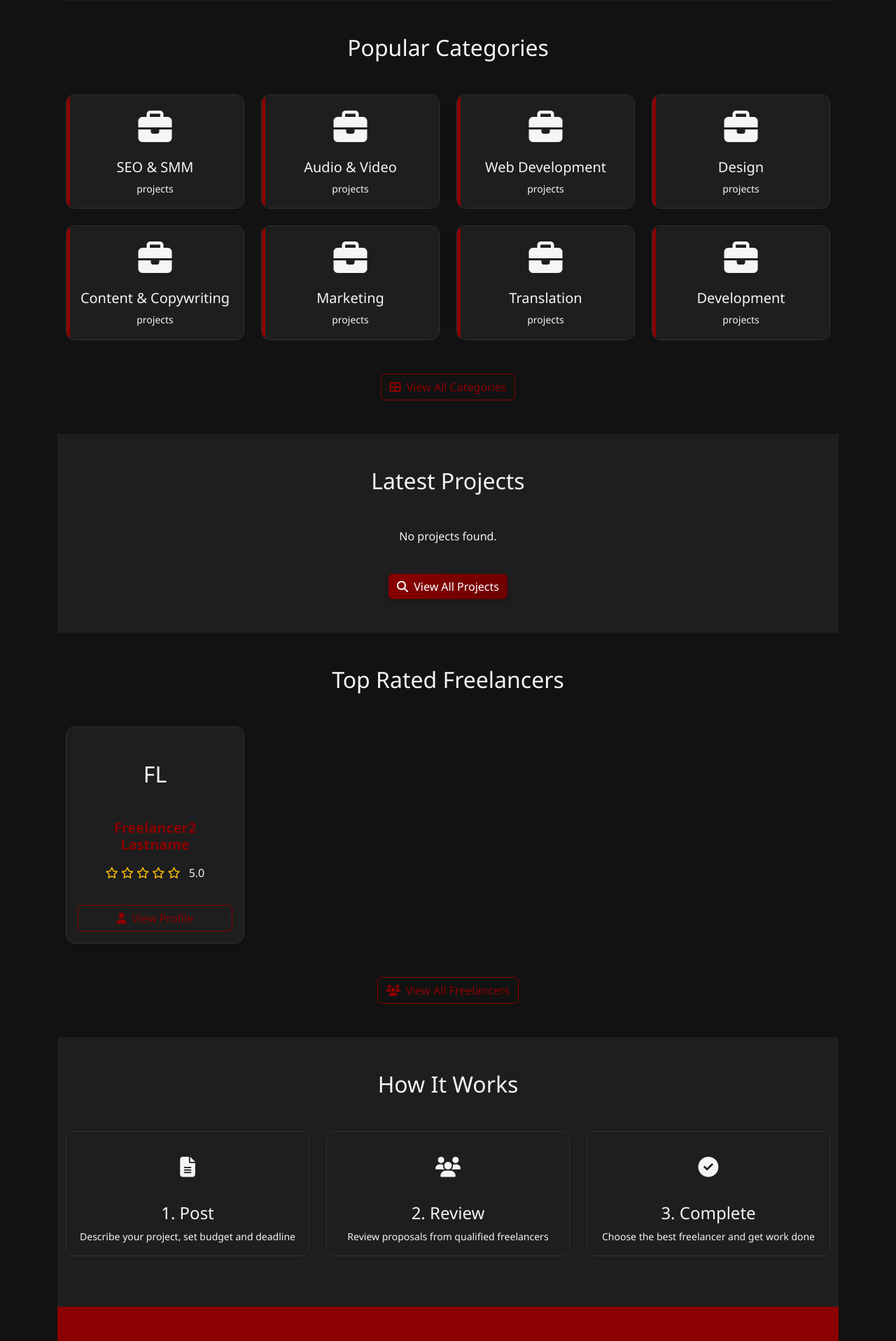
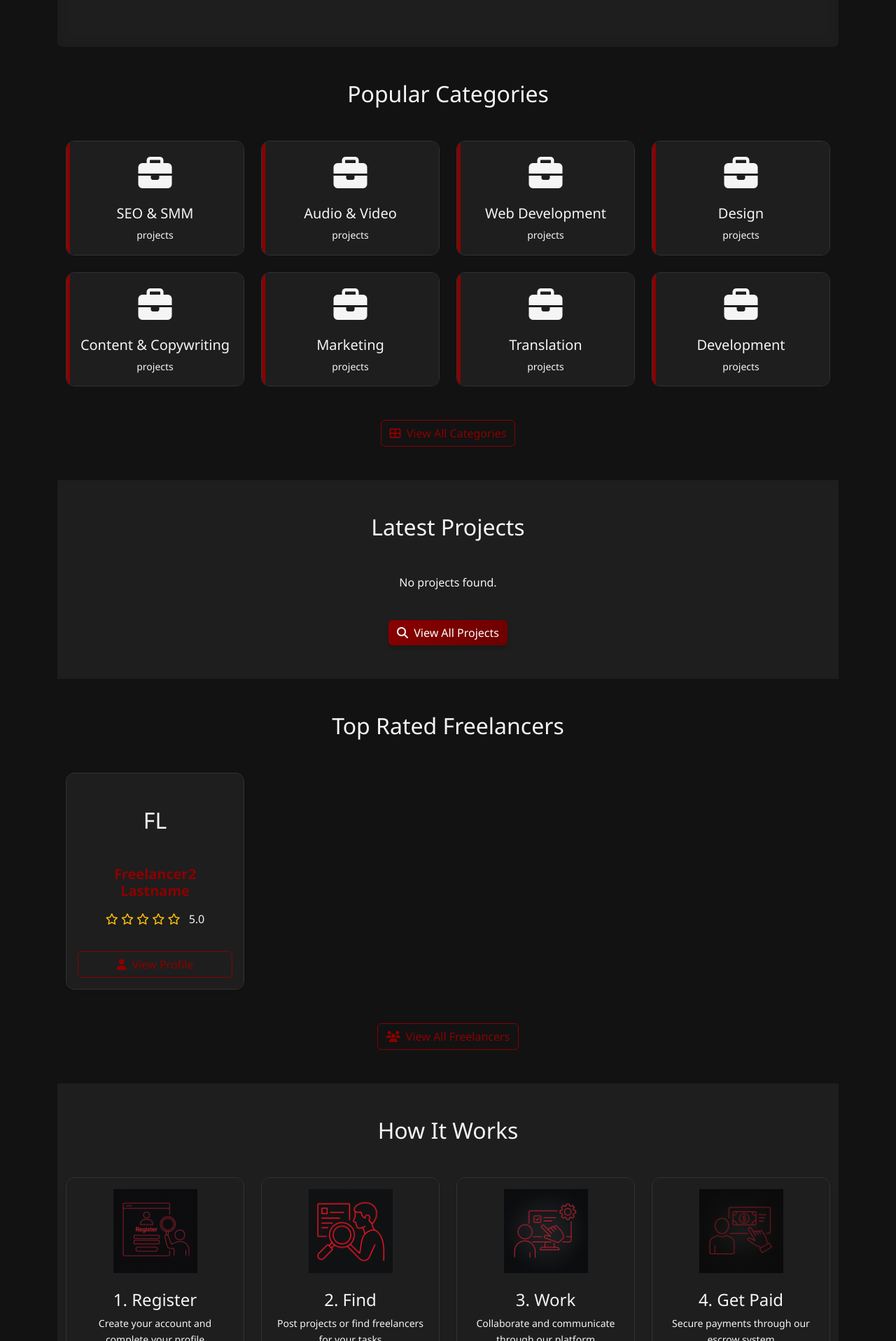
Before and after one commit to arendt19/WorkBy, a Django app: page /en/ in a window 1280 px wide. Shown: the part 844-2760 px from the top of the page at 70% size. Run offline with Django 5.2, Linux system fonts and the light colour scheme; data comes from the database, SQL or seed files in the repository; both versions use the stored data as it was after the commit; parts of the project's set-up code (start-up, migrations or seed data) failed here and were passed over; some libraries are stand-ins or nearby versions.

Commit message:
v1.5.4 images

```diff
--- a/freelance_platform/templates/base.html
+++ b/freelance_platform/templates/base.html
@@ -6,7 +6,7 @@
     <meta charset="UTF-8">
     <meta name="viewport" content="width=device-width, initial-scale=1.0">
     <title>{% block title %}WorkBy{% endblock %}</title>
-    <link rel="icon" href="{% static 'img/favicon.svg' %}" type="image/svg+xml">
+    <link rel="icon" href="{% static 'img/favicon.png' %}" type="image/png">
     <link rel="alternate icon" href="{% static 'img/favicon.ico' %}" type="image/x-icon">
 
     <!-- Bootstrap CSS -->
--- a/freelance_platform/templates/includes/header.html
+++ b/freelance_platform/templates/includes/header.html
@@ -6,7 +6,7 @@
     <div class="container">
         <!-- Логотип -->
         <a class="navbar-brand" href="{% url 'jobs:home' %}">
-            <span style="font-size: 1.4rem; font-weight: 700; letter-spacing: 1px; color: #fff;">WorkBy</span>
+            <img src="{% static 'img/logo.png' %}" alt="WorkBy" height="40" class="d-inline-block align-text-top me-2">
         </a>
 
         <!-- Кнопка для мобильного меню -->
--- a/freelance_platform/templates/jobs/contract_detail.html
+++ b/freelance_platform/templates/jobs/contract_detail.html
@@ -418,7 +418,7 @@
                         <h5 class="card-title mb-0 fw-bold">{% trans "Contract Details" %}</h5>
                     </div>
                     <span class="badge bg-{{ contract.get_status_class }}" style="font-size: 0.85rem; padding: 0.4rem 0.8rem; border-radius: 30px; box-shadow: 0 2px 5px rgba(0,0,0,0.2);">
-                        <i class="fas fa-circle me-1" style="font-size: 0.6rem; color: {% if contract.status == 'active' %}#28a745{% elif contract.status == 'completed' %}#007bff{% elif contract.status == 'cancelled' %}#6c757d{% else %}inherit{% endif %};"></i>
+                        <i class="fas fa-circle me-1{% if contract.status == 'active' %} text-success{% elif contract.status == 'completed' %} text-primary{% elif contract.status == 'cancelled' %} text-secondary{% endif %}" style="font-size: 0.6rem;"></i>
                         {{ contract.get_status_display }}
                     </span>
                 </div>
@@ -507,7 +507,7 @@
                                     </div>
                                 </div>
                                 <div class="col-md-6">
-                                    <div class="p-3 rounded h-100" style="background-color: rgba(255, 255, 255, 0.03); border-left: 3px solid {% if contract.deadline < now %}rgba(220, 53, 69, 0.7){% else %}rgba(255, 255, 255, 0.1){% endif %};">
+                                    <div class="p-3 rounded h-100{% if contract.deadline < now %} border-danger{% else %} border-light-subtle{% endif %}" style="background-color: rgba(255, 255, 255, 0.03); border-left: 3px solid;">
                                         <div class="d-flex align-items-center">
                                             <div class="d-flex justify-content-center align-items-center rounded-circle" style="width: 30px; height: 30px; min-width: 30px; background-color: rgba(139, 0, 0, 0.2); border: 1px solid rgba(139, 0, 0, 0.3);">
                                                 <i class="fas fa-calendar-day" style="color: #8B0000; font-size: 0.8rem;"></i>
--- a/freelance_platform/templates/jobs/freelancer_list.html
+++ b/freelance_platform/templates/jobs/freelancer_list.html
@@ -119,7 +119,7 @@
                                                                 {% endif %}
                                                             {% endfor %}
                                                         </div>
-                                                        <span class="d-block small fw-bold text-center mt-1" style="color: {% if rating >= 4.5 %}#28a745{% elif rating >= 3.5 %}#ffc107{% elif rating > 0 %}#6c757d{% else %}#6c757d{% endif %};">
+                                                        <span class="d-block small fw-bold text-center mt-1{% if rating >= 4.5 %} text-success{% elif rating >= 3.5 %} text-warning{% elif rating > 0 %} text-secondary{% else %} text-secondary{% endif %}">
                                                             {% if rating > 0 %}
                                                                 {{ rating|floatformat:1 }}
                                                             {% else %}
--- a/freelance_platform/templates/jobs/home.html
+++ b/freelance_platform/templates/jobs/home.html
@@ -7,10 +7,11 @@
 
 {% block content %}
 <!-- Hero Section -->
-<section class="hero-section mb-5">
+<section class="hero-section mb-5" style="background-image: url('{% static 'img/hero_bg.jpg' %}'); background-repeat: no-repeat; background-position: center center; background-size: cover; padding: 80px 0; position: relative; border-radius: 10px; overflow: hidden;">
+    <div class="hero-overlay" style="position: absolute; top: 0; left: 0; width: 100%; height: 100%; background-color: rgba(0, 0, 0, 0.7); z-index: 1;"></div>
     <div class="container">
         <div class="row">
-            <div class="col-md-8 offset-md-2">
+            <div class="col-md-8 offset-md-2" style="background-color: rgba(0, 0, 0, 0.5); padding: 30px; border-radius: 15px;">
                 {% if user.is_authenticated and user.is_freelancer %}
                     <h1 class="hero-title">{% trans "Find the perfect projects for your skills" %}</h1>
                     <p class="hero-subtitle">{% trans "Browse projects that match your expertise and start earning" %}</p>
@@ -269,43 +270,57 @@
         <h2 class="text-center mb-5">{% trans "How It Works" %}</h2>
 
         <div class="row">
-            <div class="col-md-4 mb-4">
+            <div class="col-md-3 mb-4">
                 <div class="card how-it-works-card h-100 shadow-sm">
                     <div class="card-body text-center">
-                        <div class="mb-3 icon-circle mx-auto">
-                            <i class="fas fa-file-alt"></i>
+                        <div class="mb-4">
+                            <img src="{% static 'img/how_it_works/step1_register.png' %}" alt="{% trans 'Register' %}" class="img-fluid" style="height: 120px;">
                         </div>
-                        <h4 class="mb-2">{% trans "1. Post" %}</h4>
+                        <h4 class="mb-2">{% trans "1. Register" %}</h4>
                         <p class="text-muted small mb-0">
-                            {% trans "Describe your project, set budget and deadline" %}
+                            {% trans "Create your account and complete your profile" %}
                         </p>
                     </div>
                 </div>
             </div>
 
-            <div class="col-md-4 mb-4">
+            <div class="col-md-3 mb-4">
                 <div class="card how-it-works-card h-100 shadow-sm">
                     <div class="card-body text-center">
-                        <div class="mb-3 icon-circle mx-auto">
-                            <i class="fas fa-users"></i>
+                        <div class="mb-4">
+                            <img src="{% static 'img/how_it_works/step2_find.png' %}" alt="{% trans 'Find' %}" class="img-fluid" style="height: 120px;">
                         </div>
-                        <h4 class="mb-2">{% trans "2. Review" %}</h4>
+                        <h4 class="mb-2">{% trans "2. Find" %}</h4>
                         <p class="text-muted small mb-0">
-                            {% trans "Review proposals from qualified freelancers" %}
+                            {% trans "Post projects or find freelancers for your tasks" %}
                         </p>
                     </div>
                 </div>
             </div>
 
-            <div class="col-md-4 mb-4">
+            <div class="col-md-3 mb-4">
                 <div class="card how-it-works-card h-100 shadow-sm">
                     <div class="card-body text-center">
-                        <div class="mb-3 icon-circle mx-auto">
-                            <i class="fas fa-check-circle"></i>
+                        <div class="mb-4">
+                            <img src="{% static 'img/how_it_works/step3_work.png' %}" alt="{% trans 'Work' %}" class="img-fluid" style="height: 120px;">
                         </div>
-                        <h4 class="mb-2">{% trans "3. Complete" %}</h4>
+                        <h4 class="mb-2">{% trans "3. Work" %}</h4>
                         <p class="text-muted small mb-0">
-                            {% trans "Choose the best freelancer and get work done" %}
+                            {% trans "Collaborate and communicate through our platform" %}
+                        </p>
+                    </div>
+                </div>
+            </div>
+
+            <div class="col-md-3 mb-4">
+                <div class="card how-it-works-card h-100 shadow-sm">
+                    <div class="card-body text-center">
+                        <div class="mb-4">
+                            <img src="{% static 'img/how_it_works/step4_payment.png' %}" alt="{% trans 'Payment' %}" class="img-fluid" style="height: 120px;">
+                        </div>
+                        <h4 class="mb-2">{% trans "4. Get Paid" %}</h4>
+                        <p class="text-muted small mb-0">
+                            {% trans "Secure payments through our escrow system" %}
                         </p>
                     </div>
                 </div>
```
Also changed, not shown: freelance_platform/templates/accounts/freelancer_detail.html (+27 -12 lines), freelance_platform/templates/payments/transaction_list.html (+99 -43 lines), freelance_platform/db.sqlite3, freelance_platform/payments/migrations/0004_transaction_payment_method.py (deleted), freelance_platform/static/img/favicon.ico, freelance_platform/static/img/favicon.svg, freelance_platform/static/img/hero_bg.jpg (added), freelance_platform/static/img/how_it_works/step1_register.png (added), freelance_platform/static/img/how_it_works/step2_find.png (added), freelance_platform/static/img/how_it_works/step3_work.png (added), freelance_platform/static/img/how_it_works/step4_payment.png (added), 2 other files.
